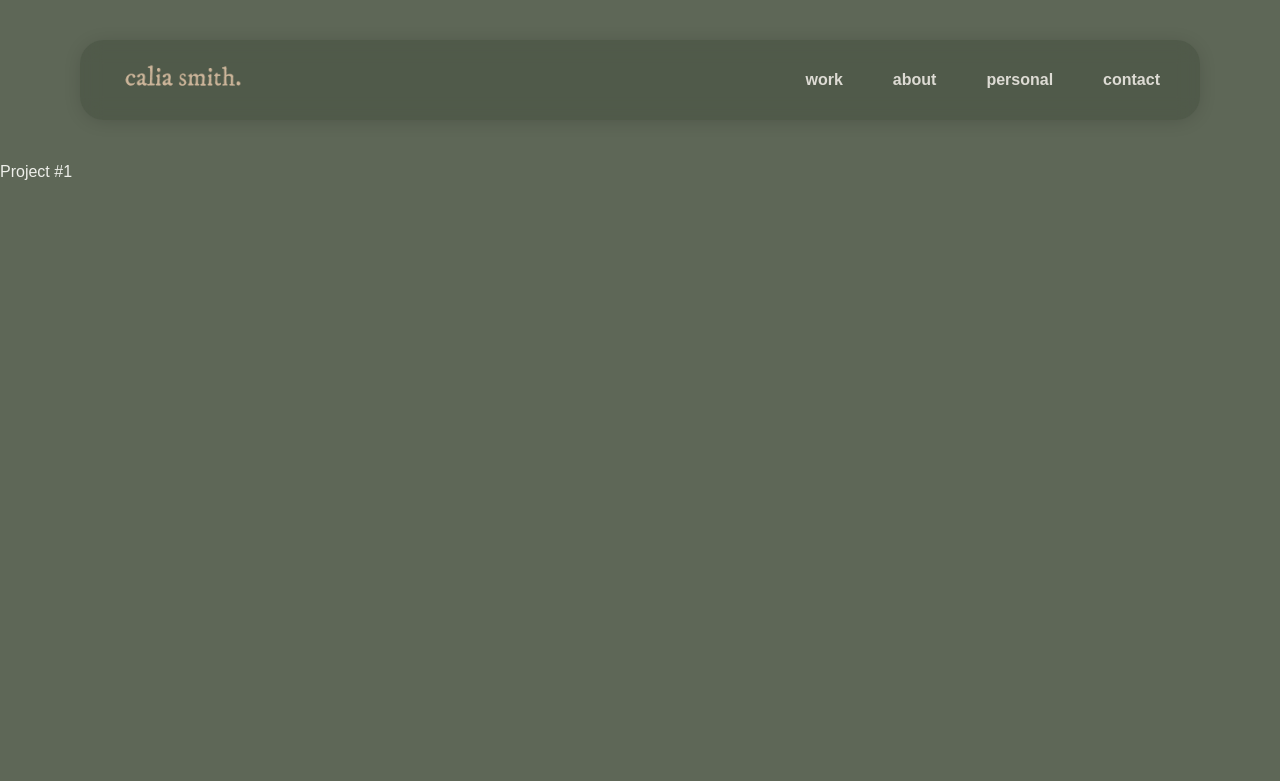
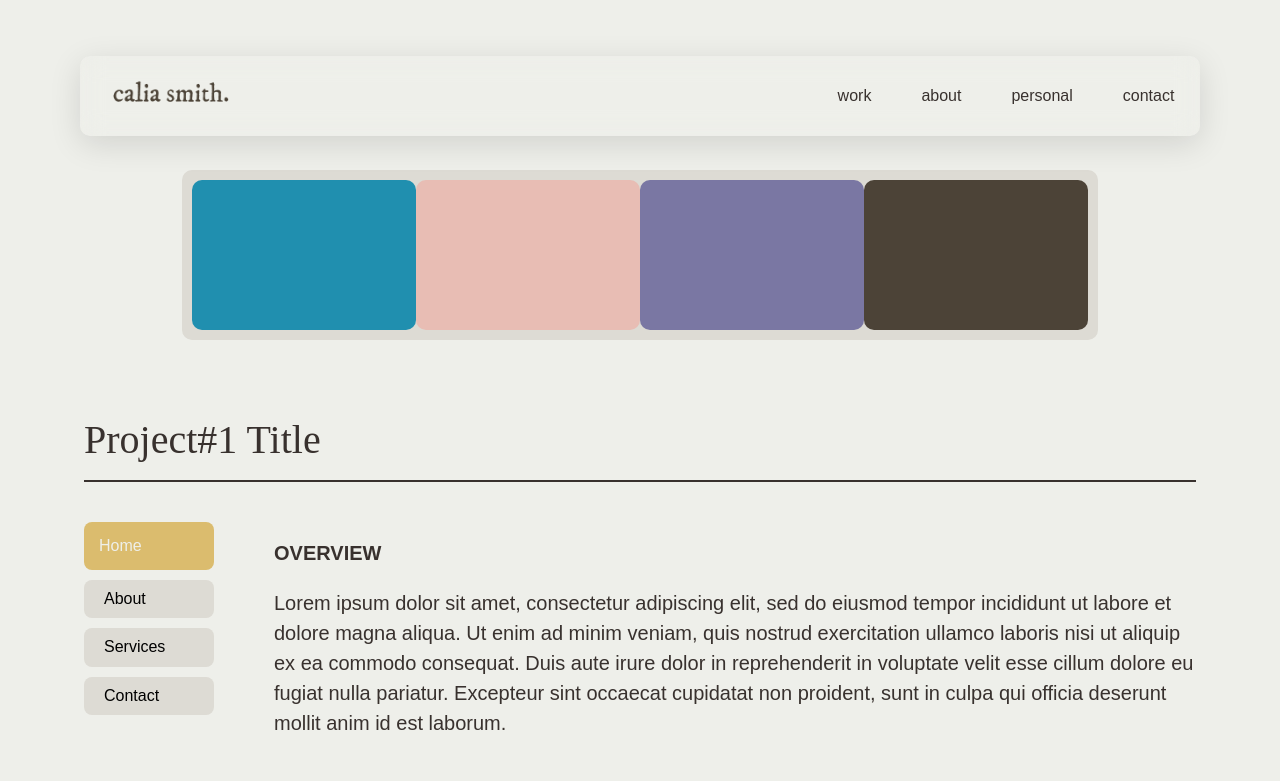
Before and after one commit to CSMI920/CaliaSmith-Portfolio, a plain HTML site: page Project HTMLs/Project1.html in a window 1280 px wide. Drawn offline with nearby package versions, Linux system fonts and the light colour scheme; files that its build step writes are made by us from their sources; a web font is replaced by a local one.

Commit message:
[6] Tabs setup

```diff
--- a/Project HTMLs/Project1.html
+++ b/Project HTMLs/Project1.html
@@ -3,7 +3,7 @@
 
 <head>
   <meta charset="utf-8">
-  <title>Contact</title>
+  <title>Project#1 Title</title>
   <meta name="description" content="Project#1">
   <meta name="viewport" content="width=device-width, initial-scale=1">
 
@@ -13,22 +13,26 @@
   <meta property="og:image" content="">
 
   <link rel="manifest" href="site.webmanifest">
-  <link rel="icon" href="./img/logo-stacked [yellow].png">
+  <link rel="icon" href="../img/logo-stacked [yellow].png">
 
   <link rel="stylesheet" href="css/normalize.css">
   <link rel="stylesheet" href="../css/main.css">
+  <link rel="stylesheet" href="../css/project.css">
+  <link rel="stylesheet" type="text/css" href="slick/slick.css"/>
+
+
   <link rel="stylesheet" href="https://use.typekit.net/gix7xhx.css">
 
   <meta name="theme-color" content="#fafafa">
 </head>
 
-<body class="body-green">
+<body>
 
 <nav>
-  <ul class="nav-bar">
+  <ul class="lighter-theme nav-bar">
     <li>
       <a href="../index.html">
-        <img class="logo" src="../img/logo[yellow].png" alt="Logo">
+        <img class="logo" src="../img/logo[brown].png" alt="Logo">
       </a>
     </li>
     <li><a href="../index.html#work-sections">work</a></li>
@@ -38,9 +42,72 @@
   </ul>
 </nav>
 
-  <p>Project #1</p>
 
-  <script src="js/main.js"></script>
+    <!-- CAROSEUL -->
+
+  <div class="caroseul">
+    <div> <img src="../img/Blue[PH].png" alt=""> </div>
+    <div> <img src="../img/Pink[PH].png" alt=""> </div>
+    <div> <img src="../img/Purple[PH].png" alt=""> </div>
+    <div> <img src="../img/Brown[PH].png" alt=""> </div>
+  </div>
+
+<div class="grandpa-wrp">
+  <div>
+    <h1>Project#1 Title</h1>
+  </div>
+
+  <hr>
+
+    <!-- TAB & CONTENT -->
+  <div class="parent-wrp">
+    <!-- TAB BUTTONS -->
+    <div class="tabs">
+      <button class="tab-button active" data-tab="home">
+        Home
+      </button>
+
+      <button class="tab-button" data-tab="about">
+        About
+      </button>
+
+      <button class="tab-button" data-tab="services">
+        Services
+      </button>
+
+      <button class="tab-button" data-tab="contact">
+        Contact
+      </button>
+    </div>
+
+    <!-- CONTENT AREA -->
+    <div class="content-area">
+
+      <div class="tab-content active" id="home">
+        <h2>OVERVIEW</h2>
+        <p>Lorem ipsum dolor sit amet, consectetur adipiscing elit, sed do eiusmod tempor incididunt ut labore et dolore magna aliqua. Ut enim ad minim veniam, quis nostrud exercitation ullamco laboris nisi ut aliquip ex ea commodo consequat. Duis aute irure dolor in reprehenderit in voluptate velit esse cillum dolore eu fugiat nulla pariatur. Excepteur sint occaecat cupidatat non proident, sunt in culpa qui officia deserunt mollit anim id est laborum.</p>
+      </div>
+
+      <div class="tab-content" id="about">
+        <h2>About</h2>
+        <p>Information about us.</p>
+      </div>
+
+      <div class="tab-content" id="services">
+        <h2>Services</h2>
+        <p>Our available services.</p>
+      </div>
+
+      <div class="tab-content" id="contact">
+        <h2>Contact</h2>
+        <p>Contact information.</p>
+      </div>
+
+    </div>
+
+  </div>
+
+  <script src="../js/main.js"></script>
 </body>
 
 </html>
--- a/css/hero-work.css
+++ b/css/hero-work.css
@@ -10,7 +10,7 @@
     height: 600px;
     background-color: #38312e;
     border-radius: 30px;
-    margin: 80px auto;
+    margin: 200px auto;
     display: flex;
     align-items: center;
     justify-content: center;}
@@ -86,7 +86,7 @@
   .fakesquare {
     width: 90%;
     height: 450px;
-    margin: 60px auto;
+    margin: 200px auto;
 
   }
 
@@ -121,6 +121,7 @@
     width: 92%;
     height: 300px;
     border-radius: 20px;
+    margin: 130px auto;
   }
 
   .scroll-down {
--- a/css/main.css
+++ b/css/main.css
@@ -29,34 +29,46 @@ a:hover {
 
 /*  navigation bar */
 .nav-bar {
-    margin: 40px 80px;
-    padding: 20px 40px;
-    font-family: "calmetta", sans-serif;
-    font-weight: 800;
-    font-style: normal;
+  position: fixed;
+  top: 40px;
+  left: 80px;
+  right: 80px;
+  padding: 20px 2vw;
+  border-radius: 10px;
+  z-index: 1000;
 
-    position: sticky;
-    top: 0;
-    z-index: 1000;
+  display: flex;
+  justify-content: space-between;
+  align-items: center;
+  gap: 50px;
+  box-sizing: border-box;
 
-    list-style-type: none;
-    display: flex;
-    border-radius: 24px;
-    gap: 50px;
+  list-style-type: none;
+  color: #dddbd4;
+  font-weight: 400;
 
-    justify-content: space-between;
-    align-items: center;
 
-    backdrop-filter: blur(10px);
-    box-shadow: 0 2px 20px -4px rgba(0,0,0,.2);
-    background-color: #444e3e7e;}
-.nav-bar:hover {
-   color: #2c3328cc;}
+  backdrop-filter: blur(12px);
+  -webkit-backdrop-filter: blur(12px);
+
+  box-shadow: 0 8px 32px #0000001f;}
+
+.nav-bar.scrolled {
+  backdrop-filter: blur(12px);
+  -webkit-backdrop-filter: blur(12px);}
+.nav-bar a {
+  color: inherit;
+  text-decoration: none;
+  transition: opacity 0.2s ease;}
+.nav-bar.lighter-theme{
+  color: #38312e;}
+
 .nav-bar li:first-child {
     margin-right: auto;
     color: #e2d9b0;}
 .logo{
-    max-width: 130px;}
+    max-width: 130px;
+  margin-right: auto;}
 @media (max-width: 768px) {
   .nav-bar {
     margin: 10px;
--- /dev/null
+++ b/css/project.css
@@ -0,0 +1,84 @@
+
+/* Project page */
+
+body{
+  background-color: #eeefea;
+  color: #38312e;}
+hr{
+  border: none;
+  height: 2px;
+  background-color: #38312e;
+  margin: 10px auto 40px}
+
+h1{
+  font-family: ivypresto-display, serif;
+  font-style: normal;
+  margin: auto;
+  font-weight: 400;
+  font-size: 40px;
+  margin-top: 50px;}
+h2 {
+  font-weight: 600;
+  font-size: 20px;}
+p{
+  font-size: 20px;}
+
+.caroseul {
+  width: 70%;
+  height: fit-content;
+  overflow: hidden;
+  margin: auto;
+  padding: 10px;
+  background-color: #dddbd4;
+  border-radius: 10px;
+  margin-top: 170px;
+  display: flex;}
+
+img{
+  width: 100%;
+  height: 100%;
+  object-fit: cover;
+  border-radius: 10px;}
+.grandpa-wrp{
+  width: 90%;
+  max-width: 1200px;
+  margin: auto;
+  padding: 20px;
+  box-sizing: border-box;}
+.parent-wrp {
+  display: flex;
+  align-items: flex-start;
+  gap: 60px;}
+
+/* BUTTONS */
+.tabs {
+  display: flex;
+  flex-direction: column;
+  gap: 10px;
+  width: 130px;
+  flex-shrink: 0;}
+.tab-button {
+  padding: 10px 20px;
+  border: none;
+  border-radius: 8px;
+  background: #dddbd4;
+  cursor: pointer;
+  text-align: left;
+  font-size: 16px;
+  transition: 0.3s;}
+.tab-button:hover {
+  background: #c8c6bf;
+  padding: 15px;}
+.tab-button.active {
+  background: #dbbc6e;
+  color: #eeefea;
+  padding: 15px;}
+
+
+.content-area {
+  margin: auto;
+  max-width: 100%;}
+.tab-content {
+  display: none;}
+.tab-content.active {
+  display: block;}
--- a/js/main.js
+++ b/js/main.js
@@ -1,12 +1,38 @@
-// JS scripts placed here
+// idk rm what this is for lol
 const sections = document.querySelectorAll('.section');
-
 const observer = new IntersectionObserver((entries) => {
   entries.forEach(entry => {
     if (entry.isIntersecting) {
       document.body.style.backgroundColor = entry.target.dataset.color;
     }
   });
-}, { threshold: 0.5 });
+}, { threshold: 0.5 }); sections.forEach(section => observer.observe(section));
 
-sections.forEach(section => observer.observe(section));
+
+
+// tab [in&out]
+const buttons = document.querySelectorAll(".tab-button");
+const contents = document.querySelectorAll(".tab-content");
+buttons.forEach(button => {
+  button.addEventListener("click", () => {
+
+    // Remove active class from all buttons
+    buttons.forEach(btn => {
+      btn.classList.remove("active");
+    });
+
+    // Hide all content
+    contents.forEach(content => {
+      content.classList.remove("active");
+    });
+
+    // Activate clicked button
+    button.classList.add("active");
+
+    // Show matching content
+    const tabId = button.dataset.tab;
+
+    document.getElementById(tabId).classList.add("active");
+
+  });
+});
```
Also changed, not shown: index.html (+1 -1 lines), img/Blue[PH].png (added), img/Brown[PH].png (added), img/Green[PH].png (added), img/Pink[PH].png (added), img/Purple[PH].png (added), img/d-funny-beetroot-cartoon-vegetable-juice-drops-agriculture-healthy-food-ai-generated-309759845.webp (added), img/logo[brown].png (added), 4 other files.
